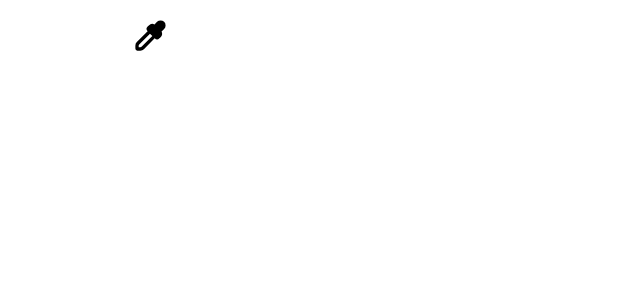
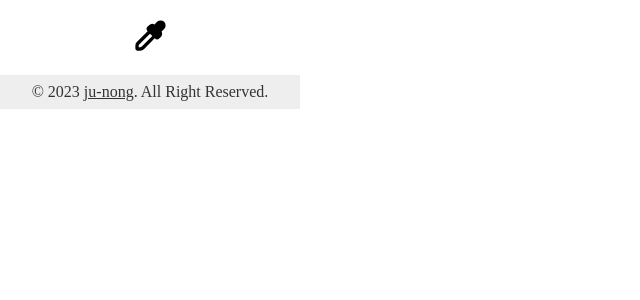
Before and after one commit to ju-nong/simple-color-picker, a Vue app: page / in a window 1280 px wide. Shown: the top 300 px of the page, without its empty margins (0-640 px from the left). Built offline with nearby package versions, Linux system fonts and the light colour scheme.

Commit message:
feat : TheFooter 끝

```diff
--- a/src/components/ColorList.vue
+++ b/src/components/ColorList.vue
@@ -1,5 +1,5 @@
 <template>
-    <ul class="color-list">
+    <ul v-show="hasColor" class="color-list">
         <ColorItem
             v-for="(color, index) in colorStore.list"
             :key="index"
@@ -8,17 +8,17 @@
         />
     </ul>
 
-    <p v-show="colorStore.list.length" class="copy-guide">
-        Click to copy to the clipboard
-    </p>
+    <p v-show="hasColor" class="copy-guide">Click to copy to the clipboard</p>
 </template>
 
 <script setup lang="ts">
+import { computed } from "vue";
 import { ColorItem } from "./index";
 
 import { useColor } from "../stores";
 
 const colorStore = useColor();
+const hasColor = computed(() => colorStore.list.length);
 </script>
 
 <style lang="scss">
@@ -84,5 +84,7 @@ const colorStore = useColor();
 
 .copy-guide {
     text-align: center;
+    color: #888;
+    margin-top: -0.5rem;
 }
 </style>
--- a/src/components/ColorPickerButton.vue
+++ b/src/components/ColorPickerButton.vue
@@ -37,7 +37,7 @@ async function handleColorPick() {
 
 <style lang="scss" scoped>
 button {
-    padding: 1rem 0;
+    padding-top: 1rem;
     > svg {
         width: 40px;
         height: 40px;
--- a/src/components/TheContainer.vue
+++ b/src/components/TheContainer.vue
@@ -3,11 +3,12 @@
         <CopiedAlert />
         <ColorPickerButton />
         <ColorList />
+        <TheFooter />
     </div>
 </template>
 
 <script setup lang="ts">
-import { ColorPickerButton, ColorList, CopiedAlert } from "./index";
+import { ColorPickerButton, ColorList, CopiedAlert, TheFooter } from "./index";
 </script>
 
 <style lang="scss" scoped>
@@ -15,7 +16,6 @@ div {
     display: flex;
     flex-direction: column;
     row-gap: 1rem;
-    padding-bottom: 0.5rem;
     position: relative;
 }
 </style>
--- a/src/components/TheFooter.vue
+++ b/src/components/TheFooter.vue
@@ -13,6 +13,9 @@
 
 <style lang="scss">
 footer {
+    padding: 0.5rem 0;
+    background-color: #eee;
+
     > p {
         text-align: center;
     }
--- a/src/style.scss
+++ b/src/style.scss
@@ -3,6 +3,10 @@
     padding: 0;
     border: 0;
     box-sizing: border-box;
+}
+
+body {
+    color: #333;
 }
 
 button {
```
Also changed, not shown: src/App.vue (+0 -62 lines).
